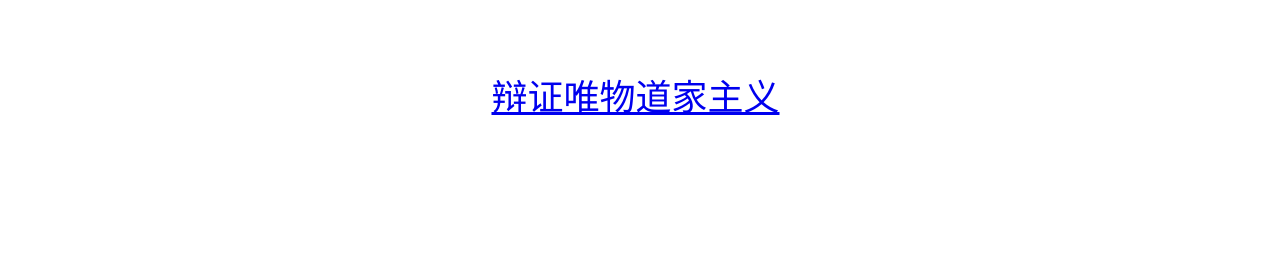
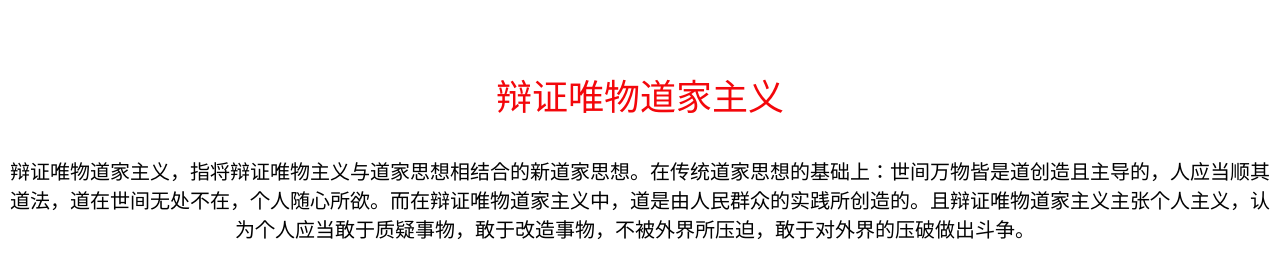
Before and after one commit to LiusGUN/liushuigun, a plain HTML site: page 辩证唯物道家主义.html in a window 1280 px wide. Shown: the part 214-492 px from the top of the page. Drawn offline with Linux system fonts and the light colour scheme.

Commit message:
Add files via upload
道

```diff
--- a/辩证唯物道家主义.html
+++ b/辩证唯物道家主义.html
@@ -9,7 +9,8 @@
 	<center>
 <a href="https://baike.baidu.com/item/卡尔·马克思/158728"><img src="../站点/素材/t01688de717d5d26326.jpg" width="145" height="200" alt=""/></a><a href="https://baike.baidu.com/item/弗里德里希·恩格斯/9939551"><img src="../站点/素材/R-C.jpg" width="145" height="200" alt=""/></a><a href="https://baike.baidu.com/item/老子/5448"><img src="../站点/素材/老子.jpg" width="145" height="200" alt=""/></a><a href="https://baike.baidu.com/item/庄子/8074"><img src="../站点/素材/v2-a7c69320a9b789d5ba4c8fc9f6924a9f_r.jpg" width="140" height="200" alt=""/></a>
 <p>&nbsp; </p>
-<p style="text-align: center; font-family: '黑体'; font-size: 36px; color: #F3070B;"><a href="http://127.0.0.1:54266/preview/app/index.html">辩证唯物道家主义</a>&nbsp;</p>
+<p style="text-align: center; font-family: '楷体'; font-size: 36px; color: #F3070B;">辩证唯物道家主义</p>
+<p style="text-align: center; font-family: '黑体'; font-size: 20px; color: #070707;"><span style="font-size: 20px; color: #020202;">辩证唯物道家主义，指将辩证唯物主义与道家思想相结合的新道家思想。在传统道家思想的基础上：世间万物皆是道创造且主导的，人应当顺其道法，道在世间无处不在，个人随心所欲。而在辩证唯物道家主义中，道是由人民群众的实践所创造的。且辩证唯物道家主义主张个人主义，认为个人应当敢于质疑事物，敢于改造事物，不被外界所压迫，敢于对外界的压破做</span>出斗争。 &nbsp;</p>
 <p style="text-align: center; font-family: '黑体'; font-size: 36px; color: #F3070B;">&nbsp;</p>
 </center>
 </body>
```
